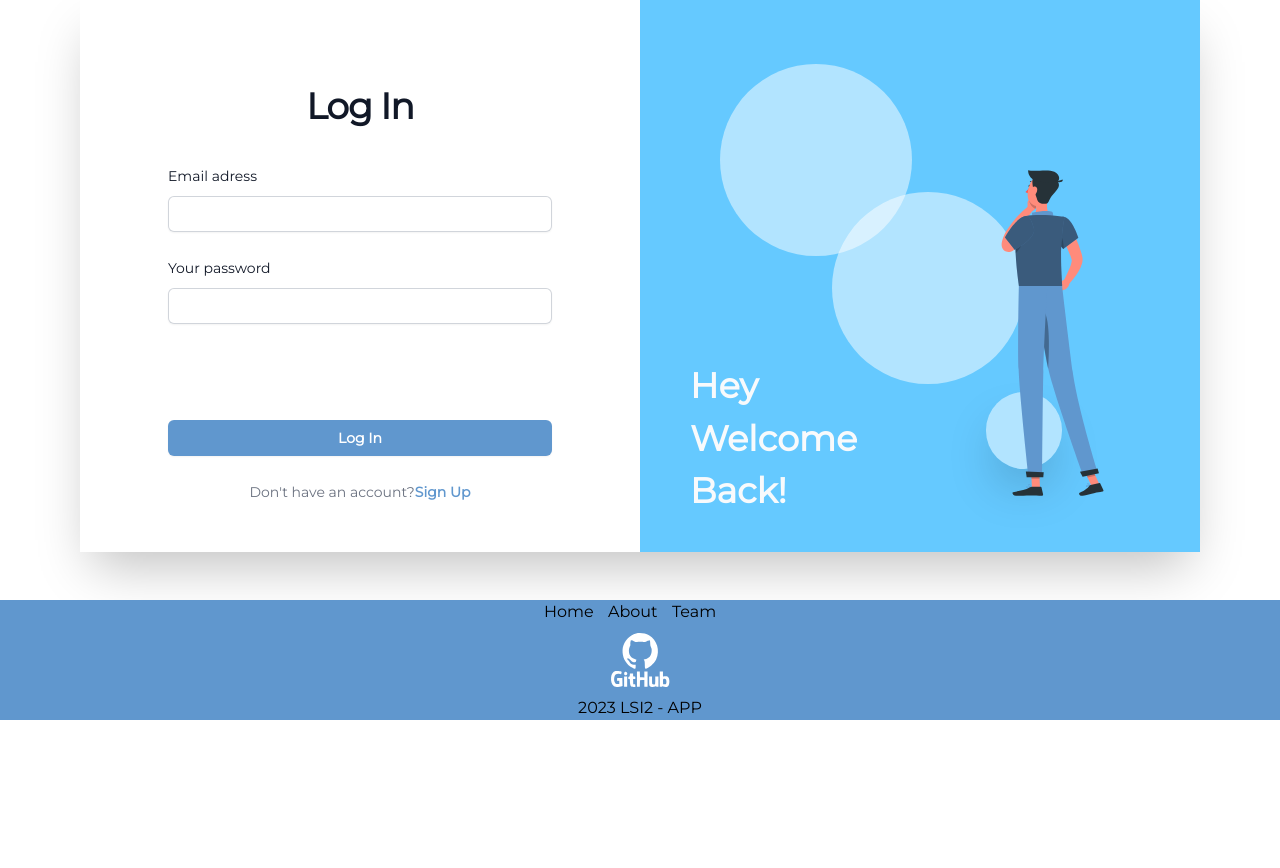
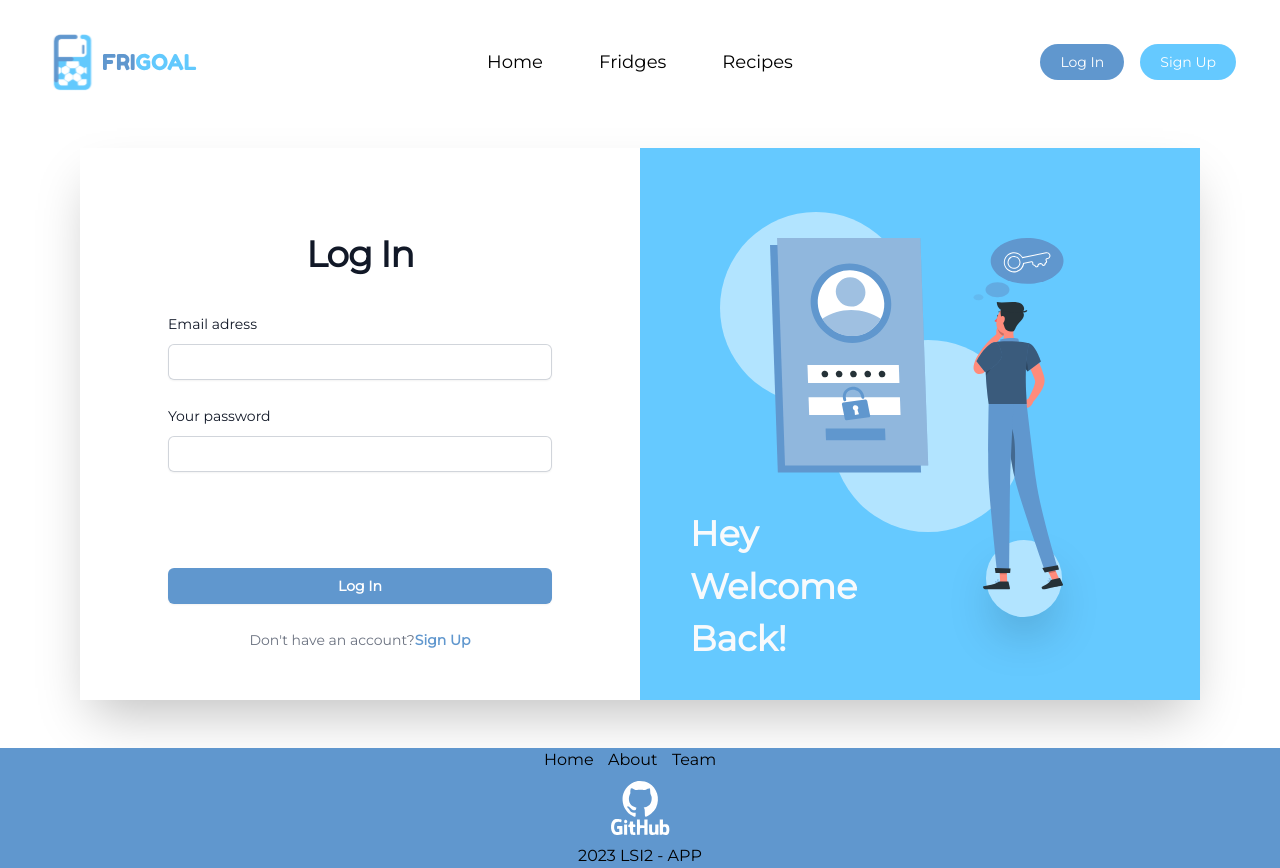
Before and after one commit to steven-van/frigoal, a React (Create React App) app: page /Login in a window 1280 px wide. Before the commit the page ends 800 px from the top, so only its background shows below. Built offline with nearby package versions, Linux system fonts and the light colour scheme.

Commit message:
update sign up

```diff
--- a/src/components/section/Connexion.js
+++ b/src/components/section/Connexion.js
@@ -106,14 +106,27 @@ return (
 
           </div>
 
-          <div class="flex z-10 absolute">
+          {/* <div class="flex z-10 absolute">
             <div className={`flex-1 font-bold text-[20px] text-slate-50 ml-6 mt-[450px] lg:text-[35px] lg:mt-[360px] lg:ml-[50px] ${font}`}>
               Hey<br></br>Welcome<br></br>Back!
             </div>
 
-            <img className="flex-1 justify-center items-center -mb-[150px] w-[8vw] lg:ml-36" src={bonhomme} />
 
+            <img className="flex-1 justify-center items-center -mb-[150px] w-[27vw]" src={bonhomme} />
+          </div> */}
+
+
+          <div className={`z-7 absolute font-bold text-[20px] text-slate-50 ml-6 mt-[450px] lg:text-[35px] lg:mt-[360px] lg:ml-[50px] ${font}`}>
+            Hey<br></br>Welcome<br></br>Back!
           </div>
+
+
+          <div className="z-10 absolute">
+            <img className="justify-center items-center mt-[230px] ml-7 w-[23vw] md:mt-[120px] md:ml-[50px] lg:mt-[90px] lg:ml-[130px]" src={bonhomme} />
+          </div>
+
+
+
 
         </div>
 
--- a/src/components/section/section-frigoal.js
+++ b/src/components/section/section-frigoal.js
@@ -1,12 +1,16 @@
 import frigoal from "./../../assets/imgs/svg/frigoal_lady.svg"
-
+import React from 'react';
 
 const SectionFrigoal = () => {
     const font = "font-montserrat";
 
+    const goToSingUp = () => {
+        window.location.href = '/SignUp';
+      };
+
     return (
         <div className={`${font} flex flex-wrap justify-center items-center mr-20`}>
-            <div className="flex-1 md:w-1/2 lg:w-1/2 xl:w-1/2 ml-4 md:ml-40">
+            <div className="flex-1 md:w-1/2 lg:w-1/2 xl:w-1/2 ml-4 md:ml-[70px]">
                 <p className="font-sans font-bold text-3xl md:text-5xl lg:text-8xl text-left">
                     <span className="text-[#65c9ff]">FRI</span><span className="text-[#6097CE]">GOAL</span>
                 </p>
@@ -14,10 +18,11 @@ const SectionFrigoal = () => {
                 <p className={'font-thin text-lg md:text-xl lg:text-3xl text-left md:mt-7 ${font}'} style={{lineHeight:'1.3'}}>
                     The ultimate defense against food waste and lack of culinary inspiration!
                 </p>
-                <button className="float-left rounded-full text-white hover:bg-[#6097CE] bg-[#65c9ff] px-5 py-2 md:py-1 mt-7 md:mt-7">Sign Up</button>
+                <button onClick={goToSingUp} className="float-left rounded-full text-white hover:bg-[#6097CE] bg-[#65c9ff] px-5 py-2 md:py-1 mt-7 md:mt-7 ">Sign Up</button>
+
             </div>
 
-            <div className="flex-1 md:w-1/2 lg:w-1/2 xl:w-1/2">
+            <div className="flex-1 -mr-16 md:w-1/2 lg:w-1/2 xl:w-1/2">
                 <img className="mx-auto py-10 md:py-20 max-w-full" src={frigoal} alt="Frigoal" width="450" height="450" />
             </div>
         </div>
--- a/src/pages/Login.js
+++ b/src/pages/Login.js
@@ -1,10 +1,13 @@
 import Connexion from "../components/section/Connexion";
 import Footer from "../components/UI/Footer";
+import NavBar from "../components/UI/NavBar";
 
 
 const Login = () => {
   return (
     <div>
+      <NavBar />
+      <br></br>
       <Connexion></Connexion>
       <br></br>
       <br></br>
--- a/src/pages/SignUp.js
+++ b/src/pages/SignUp.js
@@ -1,14 +1,17 @@
 import Inscription from "../components/section/Inscription";
 import Footer from "../components/UI/Footer";
+import NavBar from "../components/UI/NavBar";
 
 
 const SignIn = () => {
   return (
     <div>
-      <Inscription></Inscription>
+      <NavBar />
+      <br></br>
+      <Inscription />
       <br></br>
       <br></br>
-      <Footer></Footer>
+      <Footer />
     </div>
   );
 };
```
Also changed, not shown: src/assets/imgs/svg/bonhomme.svg.
